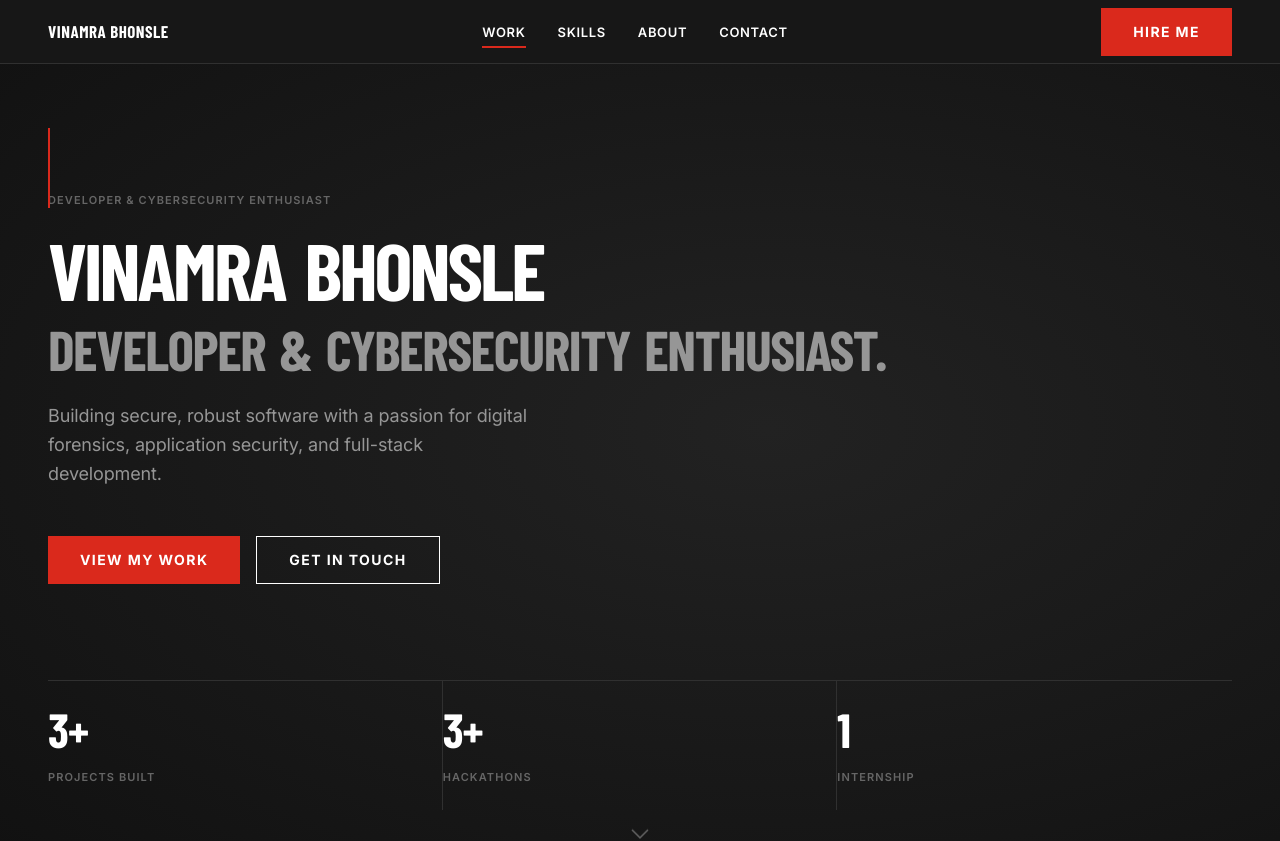
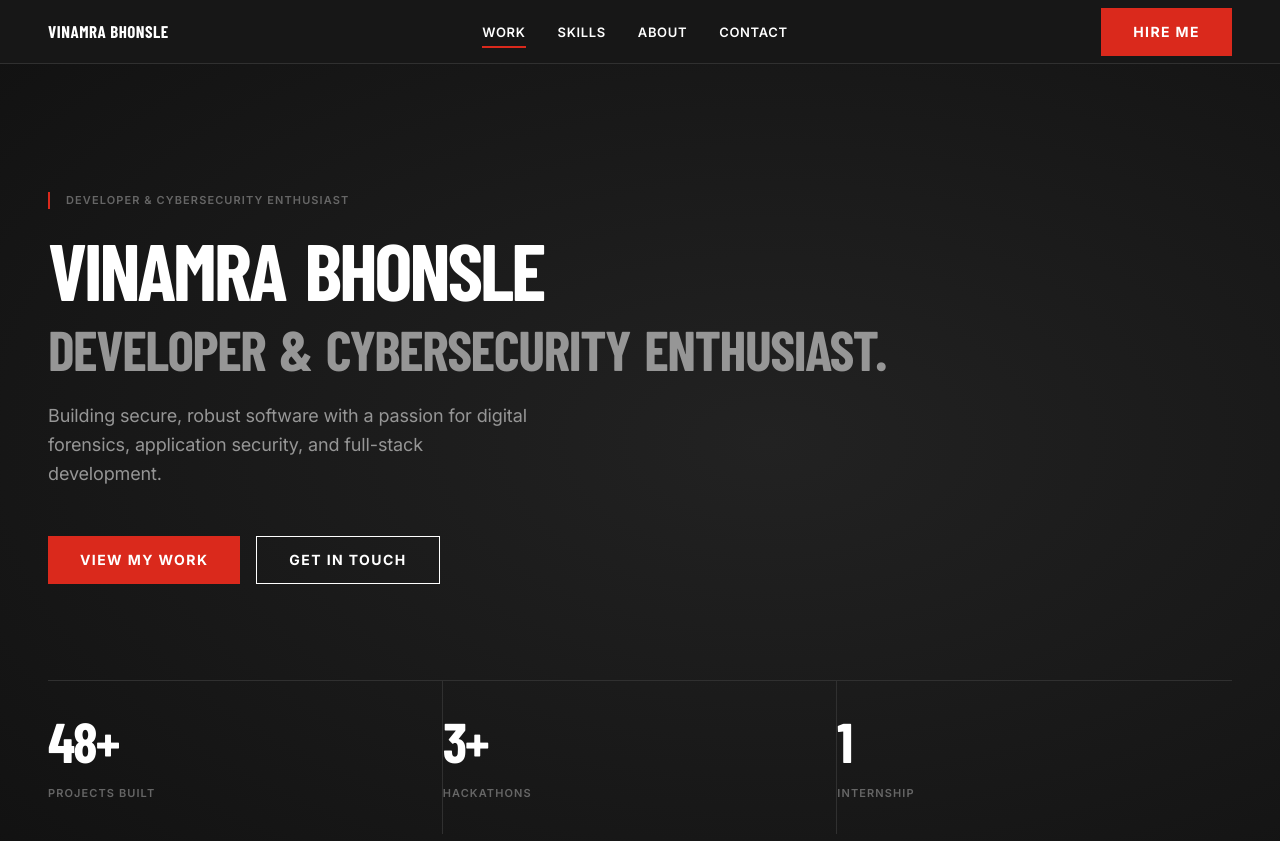
Before and after one commit to vinamra1102/portfolio, a Next.js app: page / in a window 1280 px wide. Shown: the top 841 px of the page. Built offline with nearby package versions, Linux system fonts and the light colour scheme; a web font is replaced by a local one.

Commit message:
fix: rework hero eyebrow accent and stats layout

```diff
--- a/components/Hero.tsx
+++ b/components/Hero.tsx
@@ -36,7 +36,7 @@ const fadeUp: Variants = {
 };
 
 const stats = [
-  { num: "3+", label: "Projects Built" },
+  { num: "48+", label: "Projects Built" },
   { num: "3+", label: "Hackathons" },
   { num: "1", label: "Internship" },
 ];
@@ -51,15 +51,13 @@ export default function Hero() {
       className="relative flex min-h-screen flex-col justify-between overflow-hidden bg-[radial-gradient(ellipse_at_60%_50%,#222_0%,#111_100%)] px-12 pb-12 pt-32 max-md:px-6 max-md:pt-24"
     >
       <div className="relative mx-auto flex w-full max-w-7xl flex-1 flex-col justify-center pt-16">
-        <div className="absolute left-0 top-0 h-20 w-[2px] bg-primary" aria-hidden="true" />
-
         <motion.div
-          className="mb-6 text-[11px] font-semibold uppercase tracking-[1.1px] text-muted"
+          className="mb-6 border-l-2 border-primary pl-4 text-[11px] font-semibold uppercase tracking-[1.1px] text-muted"
           initial={{ opacity: 0, y: 10 }}
           animate={{ opacity: 1, y: 0 }}
           transition={{ duration: 0.5, delay: 0.05 }}
         >
-          Developer & Cybersecurity Enthusiast
+          Developer &amp; Cybersecurity Enthusiast
         </motion.div>
 
         <motion.h1
@@ -127,9 +125,9 @@ export default function Hero() {
         {stats.map((s, i) => (
           <div
             key={i}
-            className="border-r border-hairline py-6 pr-8 last:border-r-0 max-md:border-b max-md:border-r-0 max-md:last:border-b-0"
+            className="border-hairline py-8 pr-8 max-md:border-b max-md:last:border-b-0 md:border-r md:last:border-r-0"
           >
-            <div className="font-display text-[48px] font-black leading-none tracking-[-1px] text-white max-md:text-[36px]">
+            <div className="font-display text-[56px] font-black leading-none tracking-[-2px] text-white max-md:text-[40px]">
               {s.num}
             </div>
             <div className="mt-4 text-[11px] font-semibold uppercase tracking-[1.1px] text-muted">
```
